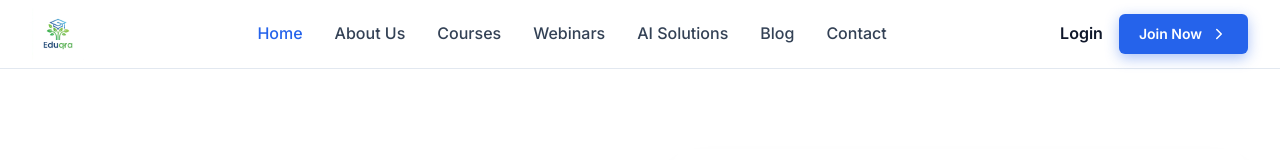
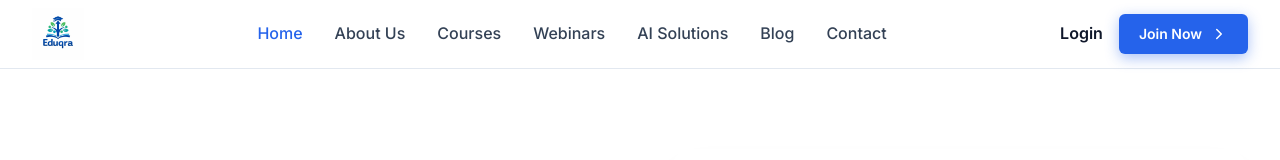
Before and after one commit to PayakulaTarun/eduqra_company_website, a React (Vite) app in the folder react_website/: page / in a window 1280 px wide. Shown: the top 160 px of the page. Built offline with nearby package versions, Linux system fonts and the light colour scheme.

Commit message:
Branding: Update official site logo to eduqra_logo.jpeg across Navbar and Footer

```diff
--- a/react_website/src/shared/components/Footer.jsx
+++ b/react_website/src/shared/components/Footer.jsx
@@ -16,7 +16,7 @@ const Footer = () => {
     >
       <div className="container footer-container">
         <div className="footer-brand">
-          <img src="/images/eduqra_logo_1774263954243.png" alt="Eduqra" className="footer-logo" style={{ filter: 'brightness(0) invert(1)' }} />
+          <img src="/images/eduqra_logo.jpeg" alt="Eduqra" className="footer-logo" style={{ filter: 'brightness(0) invert(1)' }} />
           <p>AI-Powered Learning For Future Skills. Master AI, Data Science, and career-focused skills with personalized learning experiences.</p>
           <div className="social-links">
             <a href="#"><span><InstagramIcon size={20} /></span></a>
--- a/react_website/src/shared/components/Navbar.jsx
+++ b/react_website/src/shared/components/Navbar.jsx
@@ -34,7 +34,7 @@ const Navbar = () => {
     >
       <div className="container navbar-container">
         <Link to="/" className="logo">
-          <img src="/images/eduqra_logo_1774263954243.png" alt="Eduqra" />
+          <img src="/images/eduqra_logo.jpeg" alt="Eduqra" />
         </Link>
 
         {/* Desktop Navigation */}
```
Also changed, not shown: react_website/public/images/eduqra_logo.jpeg (added).
